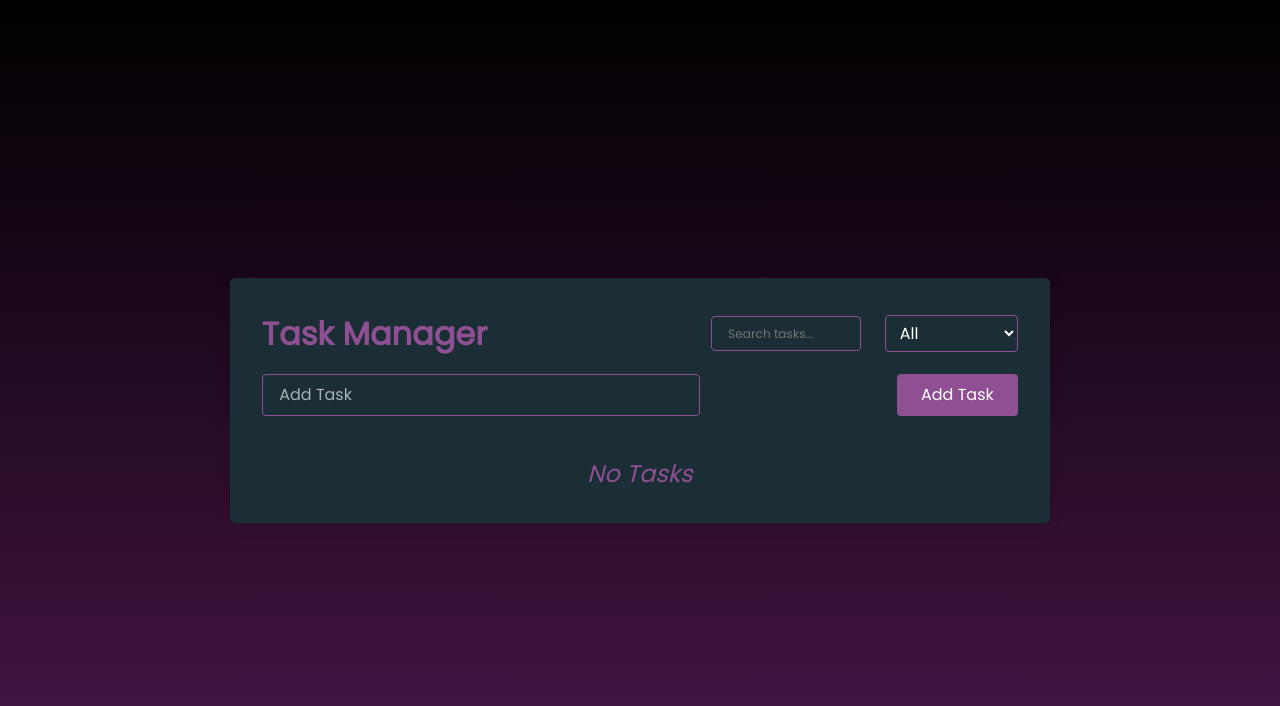
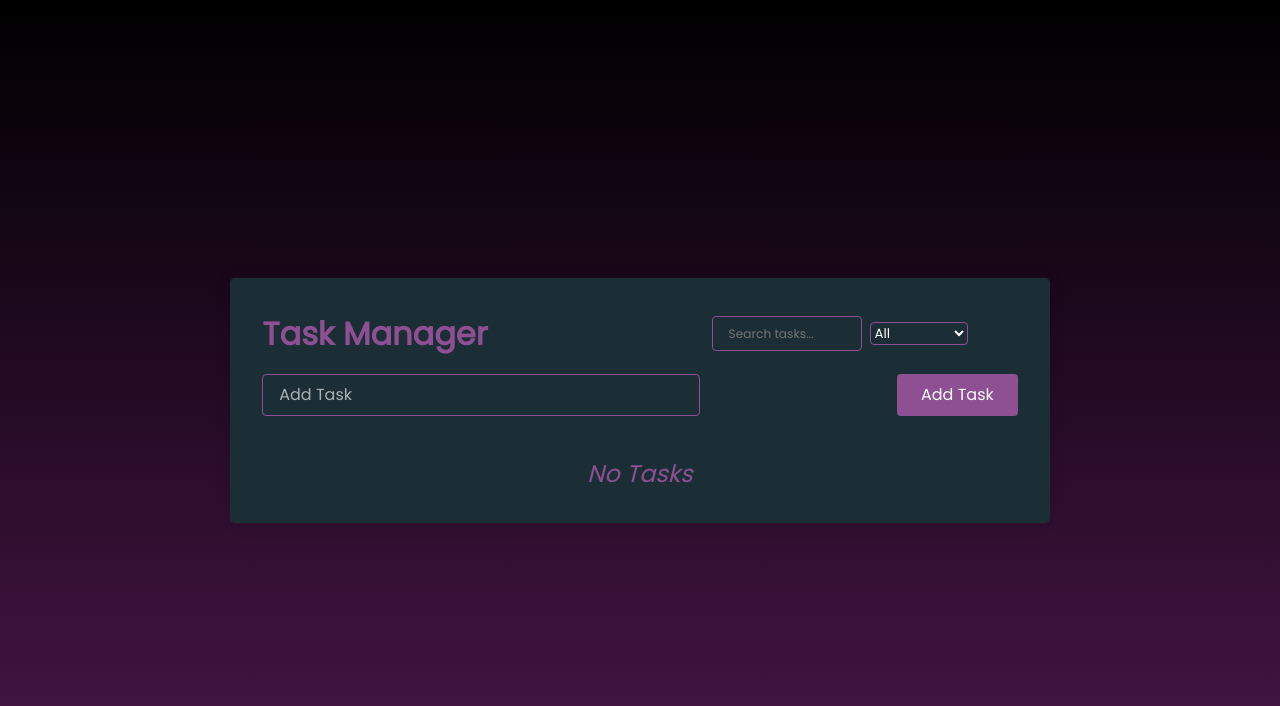
Before and after one commit to Sakshi-Simform/todo-list, a React (Vite) app: page / in a window 1280 px wide. Shown: the top 706 px of the page. Built offline with nearby package versions, Linux system fonts and the light colour scheme; the HTML template or start-up script is replaced by a standard one.

Commit message:
feature: add random id

```diff
--- a/src/components/TodoWrapper.tsx
+++ b/src/components/TodoWrapper.tsx
@@ -1,6 +1,5 @@
 import { useState } from "react";
 import type { ChangeEvent } from "react";
-import { v4 as uuidv4 } from "uuid";
 import { Todo } from "./Todo";
 import TodoForm from "./TodoForm";
 import { EditTodoForm } from "./EditForm";
@@ -15,7 +14,7 @@ export default function TodoWrapper() {
     setTodos([
       ...todos,
       {
-        id: uuidv4(),
+        id: crypto.randomUUID(),
         task: todo,
         completed: false,
         isEditing: false,
@@ -88,7 +87,6 @@ export default function TodoWrapper() {
             onChange={handleFilterChange}
             className="filter-dropdown"
             aria-label="Filter tasks"
-            style={{ marginLeft: "1rem", padding: "0.3rem 0.6rem", fontSize: "1rem" }}
           >
             <option value="all">All</option>
             <option value="completed">Completed</option>
```
